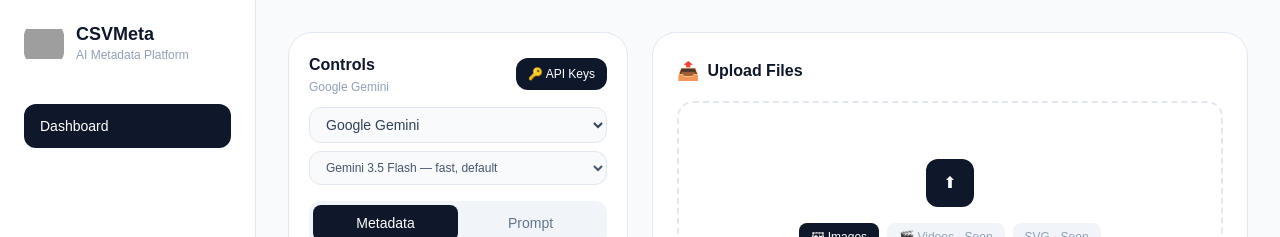
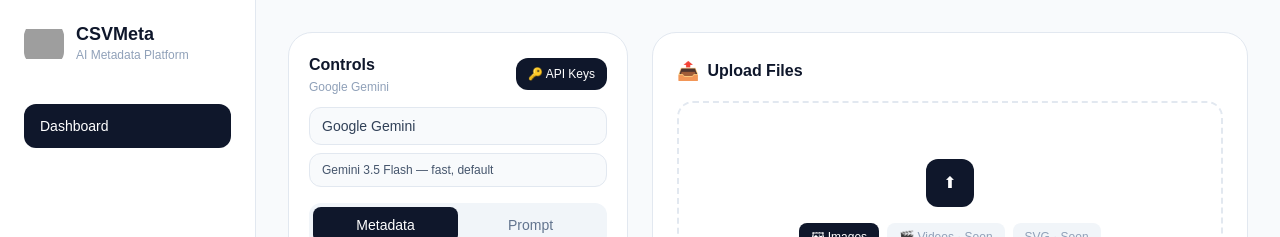
Before and after one commit to ridwanhassan11/CSVMeta, a Next.js app in the folder app/: page / in a window 1280 px wide. Shown: the top 237 px of the page. Built offline with nearby package versions, Linux system fonts and the light colour scheme; grey boxes are pictures that could not be loaded.

Commit message:
Fix focus ring, add key persistence and remove button

```diff
--- a/app/src/components/ControlsPanel.tsx
+++ b/app/src/components/ControlsPanel.tsx
@@ -1,6 +1,4 @@
 "use client";
-
-import { useState } from "react";
 
 export type Provider = "gemini" | "groq";
 
@@ -82,7 +80,7 @@
           value={settings.provider}
           onChange={(e) => onChange({ provider: e.target.value as Provider })}
           disabled={disabled}
-          className="mt-3 w-full rounded-xl border border-slate-200 dark:border-slate-700 bg-slate-50 dark:bg-slate-800 px-3 py-2 text-sm font-medium text-slate-700 dark:text-slate-200 disabled:opacity-50 focus:outline-none focus:ring-2 focus:ring-slate-300 dark:focus:ring-slate-600 focus:border-slate-400 dark:focus:border-slate-500"
+          className="mt-3 w-full box-border rounded-xl border border-slate-200 dark:border-slate-700 bg-slate-50 dark:bg-slate-800 px-3 py-2 text-sm font-medium text-slate-700 dark:text-slate-200 disabled:opacity-50 outline-none appearance-none"
         >
           <option value="gemini">Google Gemini</option>
           <option value="groq">Groq — llama-4-maverick</option>
@@ -93,7 +91,7 @@
             value={settings.geminiModel}
             onChange={(e) => onChange({ geminiModel: e.target.value as GeminiModel })}
             disabled={disabled}
-            className="mt-2 w-full rounded-xl border border-slate-200 dark:border-slate-700 bg-slate-50 dark:bg-slate-800 px-3 py-2 text-xs font-medium text-slate-600 dark:text-slate-300 disabled:opacity-50 focus:outline-none focus:ring-2 focus:ring-slate-300 dark:focus:ring-slate-600 focus:border-slate-400 dark:focus:border-slate-500"
+            className="mt-2 w-full box-border rounded-xl border border-slate-200 dark:border-slate-700 bg-slate-50 dark:bg-slate-800 px-3 py-2 text-xs font-medium text-slate-600 dark:text-slate-300 disabled:opacity-50 outline-none appearance-none"
           >
             {GEMINI_MODELS.map((m) => (
               <option key={m.id} value={m.id}>
@@ -212,7 +210,7 @@
             disabled={disabled}
             rows={6}
             placeholder="e.g. cinematic lighting, photorealistic, 8k, ultra detailed..."
-            className="w-full rounded-xl border border-slate-200 dark:border-slate-700 bg-slate-50 dark:bg-slate-800 p-3 text-sm text-slate-700 dark:text-slate-200 resize-none focus:outline-none focus:ring-2 focus:ring-slate-300 dark:focus:ring-slate-600 focus:border-slate-400 dark:focus:border-slate-500"
+            className="w-full box-border rounded-xl border border-slate-200 dark:border-slate-700 bg-slate-50 dark:bg-slate-800 p-3 text-sm text-slate-700 dark:text-slate-200 resize-none outline-none"
           />
         </div>
       )}
```
